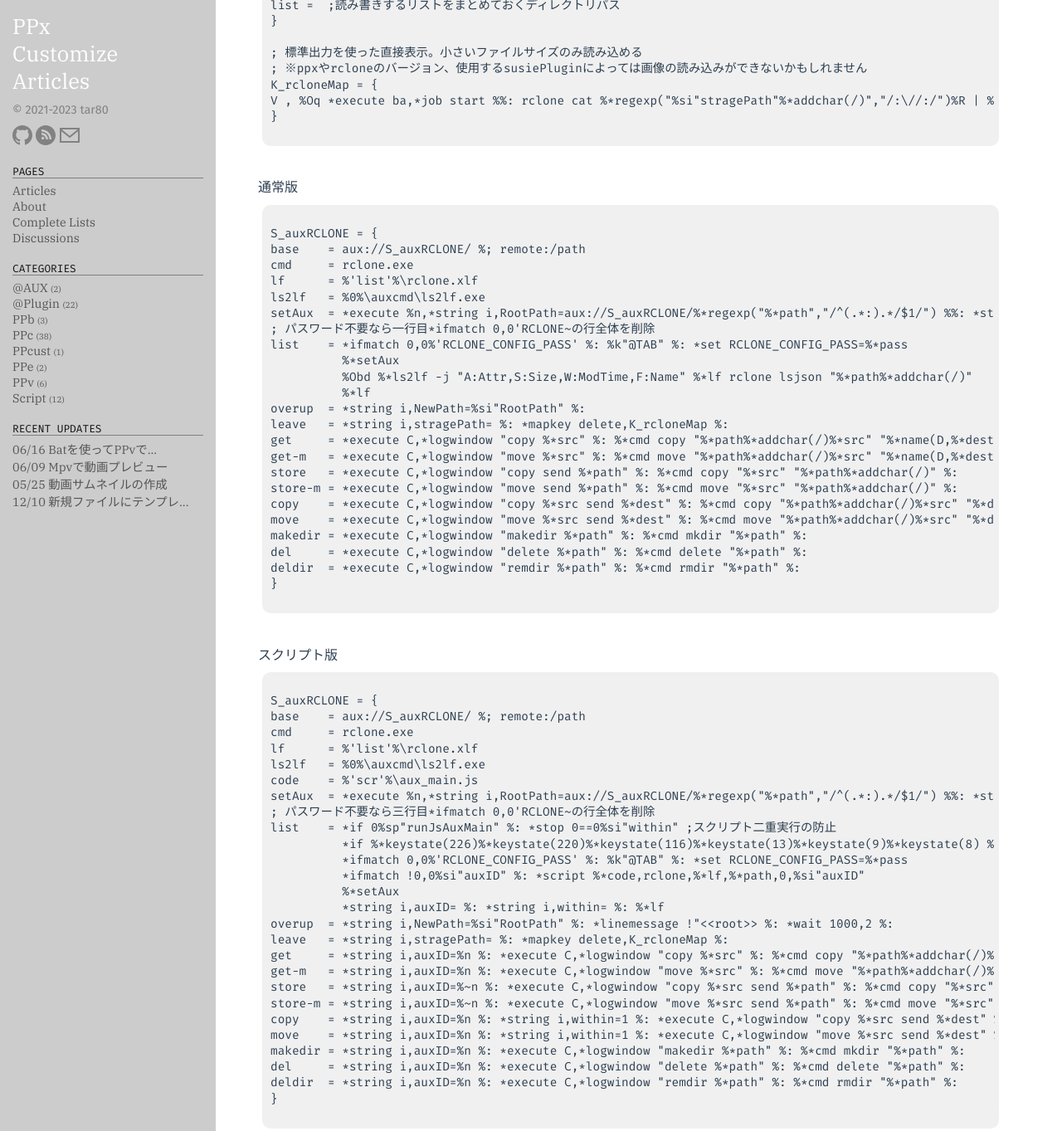
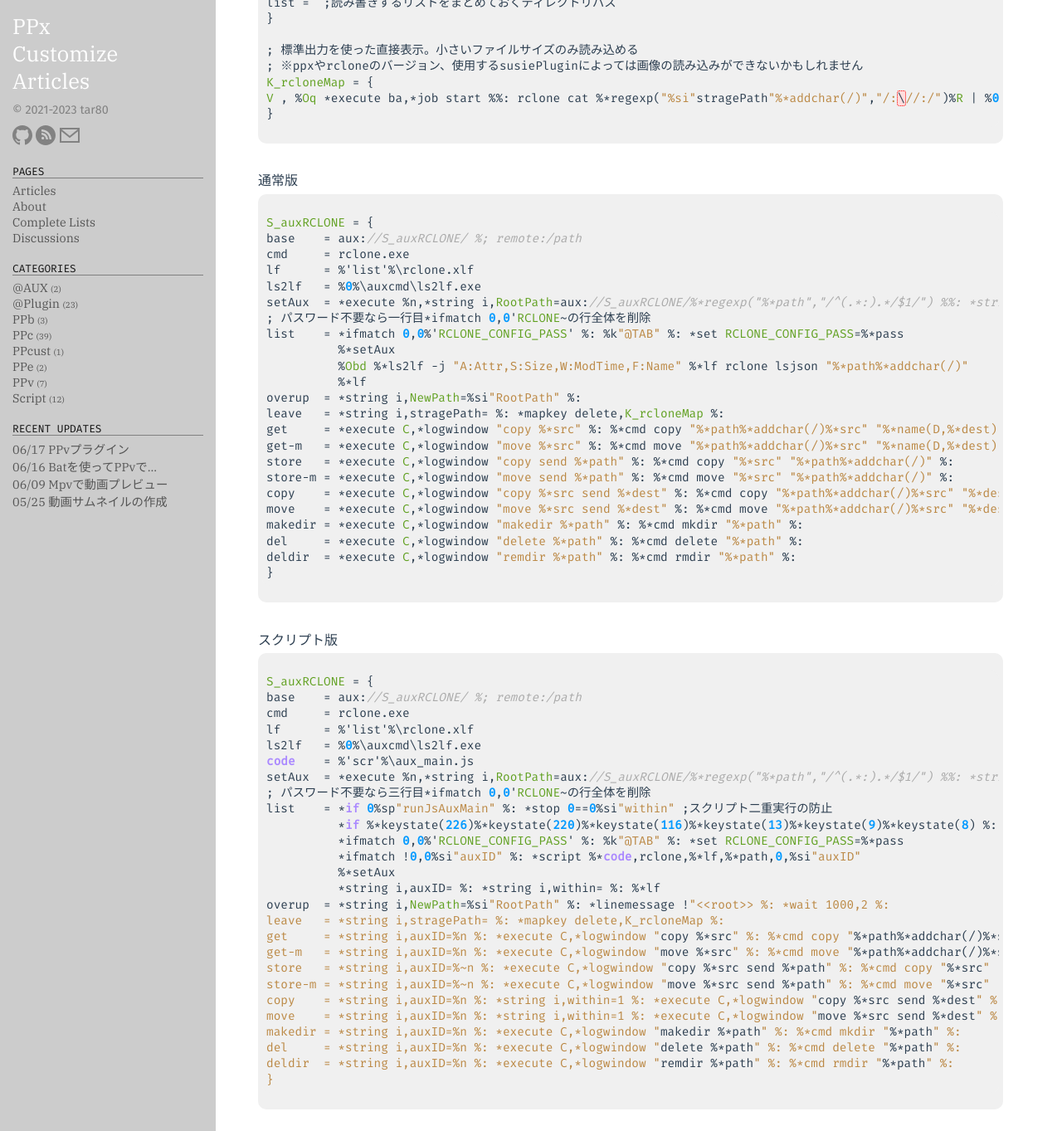
Before and after one commit to tar80/pages-pca, a Jekyll site: the page built from _posts/21-11-06-aux_rclone.md, in a window 1280 px wide and 1400 px high, scrolled down 1743 px, cut to the strip 0-1363 px from the top of the window. Shown: the whole strip at 83% size. Built offline with Jekyll 4.4.1, drawn with Linux system fonts in a browser that asks for light colours; some web fonts are replaced; some of the changed lines change nothing that is shown; some of the changed text lies outside the part shown.

Commit message:
Update ppm-view投稿

````diff
--- a/_posts/21-11-06-aux_rclone.md
+++ b/_posts/21-11-06-aux_rclone.md
@@ -1,9 +1,9 @@
 ---
 layout: post
-title: 'AUX:Rclone'
+title: "AUX:Rclone"
 version: PPx181以降
 date: 2022-01-03
-comment: 'ログ取得中の通知メッセージを*jobコマンドに変更した。'
+comment: "ログ取得中の通知メッセージを*jobコマンドに変更した。"
 categories: PPc @AUX
 ---
 
@@ -69,7 +69,7 @@
 
 #### 設定
 
-```
+```clean
 A_exec = {
 scr  =  ;スクリプトをまとめておくディレクトリパス
 list =  ;読み書きするリストをまとめておくディレクトリパス
@@ -84,7 +84,8 @@
 
 <BR>
 通常版
-```
+
+```clean
 S_auxRCLONE = {
 base    = aux://S_auxRCLONE/ %; remote:/path
 cmd     = rclone.exe
@@ -111,7 +112,8 @@
 ```
 <BR>
 スクリプト版
-```
+
+```clean
 S_auxRCLONE = {
 base    = aux://S_auxRCLONE/ %; remote:/path
 cmd     = rclone.exe
--- /dev/null
+++ b/_posts/23-06-17-ppm_view.md
@@ -0,0 +1,127 @@
+---
+layout: post
+title: PPvプラグイン
+version: PPx191+1以降
+date: 2023-06-17
+comment: 投稿。
+repository: tar80/ppm-view
+categories: PPc PPv @plugin
+---
+
+### 説明
+
+PPv をより便利に操作するための設定集です。様々な機能を実装しています。
+
+- [カーソル位置に応じて PPv を移動]({{ site.baseurl }}{% post_url 19-11-11-moving_ppv %})
+- [PPv の挙動を動的に変更]({{ site.baseurl }}{% post_url 20-05-02-behavior_ppv %})
+- [窓数に合わせた連動ビューの制御]({{ site.baseurl }}{% post_url 20-12-29-syncview %})
+- [bat を使って PPv で構文ハイライト]({{ site.baseurl }}{% post_url 23-06-16-ppv_syntax %})
+- ラップ・最全面・透明度のトグルキー
+- ファイル内検索の強化
+- 履歴機能とブックマーク
+- パスを別 PPv で開く
+- ViLikeKeys
+
+### 使い方
+
+- **カーソル位置に応じて PPv を移動**
+
+  記事からの変更点として、起動する PPv ごとに有効/無効を設定できるようになりました。
+  そのため`%si'vState'`変数は不要になり、自動位置調整の一時停止には`%sp'restppv'`を使用します。
+  また X_vpos=0 のときのみ対象となります。
+
+<BR>
+- **PPv の挙動を動的に変更**
+
+    記事から多少変更されて一行編集がどこかへ飛んでいかないようになっています。
+    一行編集の起動時に処理を停止する変数`%sp'hmppv'=1`が設定され、終了時に削除されます。
+
+<BR>
+- **窓数に合わせた連動ビューの制御**
+
+    PPc の窓数に合わせて、1 枚なら通常起動、2 枚なら`*capturewindow`で反対窓に取り込みます。
+    その際`X_win:V`の設定を指定できますが、capturewindow 取り込み時のタイトルバーは強制的に off になります。
+    また、取り込み前のサイズとXV_tmod(キャレット状態)は維持されます。
+
+    [連動ビュー動作例]({{ site.baseurl }}{% link /public/img/view_sync.webp %})
+
+    | key | command           |
+    | :-: | :---------------- |
+    |  Y  | 連動ビュー トグル |
+
+<BR>
+- **bat を使って PPv で構文ハイライト**
+
+    bat と nkf を使用します。ハイライト適用時はキャレットモードで正確なカーソル位置を取得できなくなります。
+
+    | key                   | command                  |
+    | :-------------------- | :----------------------- |
+    | (PPc) N               | PPv 起動                 |
+    | (PPv) CTRL+SHIFT+UP   | 前のファイル             |
+    | (PPv) CTRL+SHIFT+DOWN | 次のファイル             |
+    | (PPv) SHIFT+F5        | 構文ハイライト再読み込み |
+
+<BR>
+- **ラップ・最全面・透明度のトグルキー**
+
+    [トグル動作例]({{ site.baseurl }}{% link /public/img/view_toggle.webp %})
+
+    |  key    | command            |
+    | :-----: | :----------------- |
+    |  F12    | ラップトグル       |
+    | SHIFT+T | 最全面トグル       |
+    | SHIFT+O | 透明度二段階トグル |
+
+<BR>
+- **ファイル内検索の強化**
+
+    カーソル下単語を検索する機能、カーソル下単語を選択した状態で入力バーを起動する機能を提供します。
+    正規表現がいい加減なので単語抽出の精度は低いです。
+
+    | key | command            |
+    | :-: | :----------------- |
+    |  F  | 後方検索           |
+    |  B  | 前方検索           |
+    | \*  | カーソル下単語検索 |
+
+<BR>
+
+- **履歴機能とブックマーク**
+
+  [これ]({{ site.baseurl }}{% post_url 21-06-01-quick_bookmark %})の PPv 版です。ユーザーヒストリ(x)を使用します。
+
+  [ブックマーク動作例]({{ site.baseurl }}{% link /public/img/view_bookmark.webp %})
+
+  |   key   | command          |
+  | :-----: | :--------------- |
+  |    0    | 履歴リスト       |
+  | SHIFT+0 | ブックマーク登録 |
+
+<BR>
+- **パスを別 PPv で開く**
+
+    カーソル下のパス及び URL を別 PPv で開きます。
+    副産物としてスペース区切りの範囲を選択するコマンドが出来ましたが上手く動作しない事があります。
+    とくに bat 使用時はカーソル位置が正確に取れないようなので範囲取得できません。
+
+    [パスを開く動作例]({{ site.baseurl }}{% link /public/img/view_openpath.webp %})
+
+    |     key      | command                |
+    | :----------: | :--------------------- |
+    | CTRL+SHIFT+O | パスを開く             |
+    |      S       | スペース区切り範囲選択 |
+
+<BR>
+- **ViLikeKeys**
+
+    PPv のキーバインドを Vi と似たような感じにします。
+
+    |   key   | command          |
+    | :-----: | :--------------- |
+    |    :    | コマンド入力バー |
+    |    G    | ファイル頭に移動 |
+    | SHIFT+G | ファイル末に移動 |
+    | CTRL+G  | 行ジャンプ       |
+    | H,J,K,L | カーソル移動     |
+    |    N    | 次を検索         |
+    | SHIFT+N | 前を検索         |
````
Also changed, not shown: public/img/view_bookmark.webp (added), public/img/view_openpath.webp (added), public/img/view_sync.webp (added), public/img/view_toggle.webp (added).
